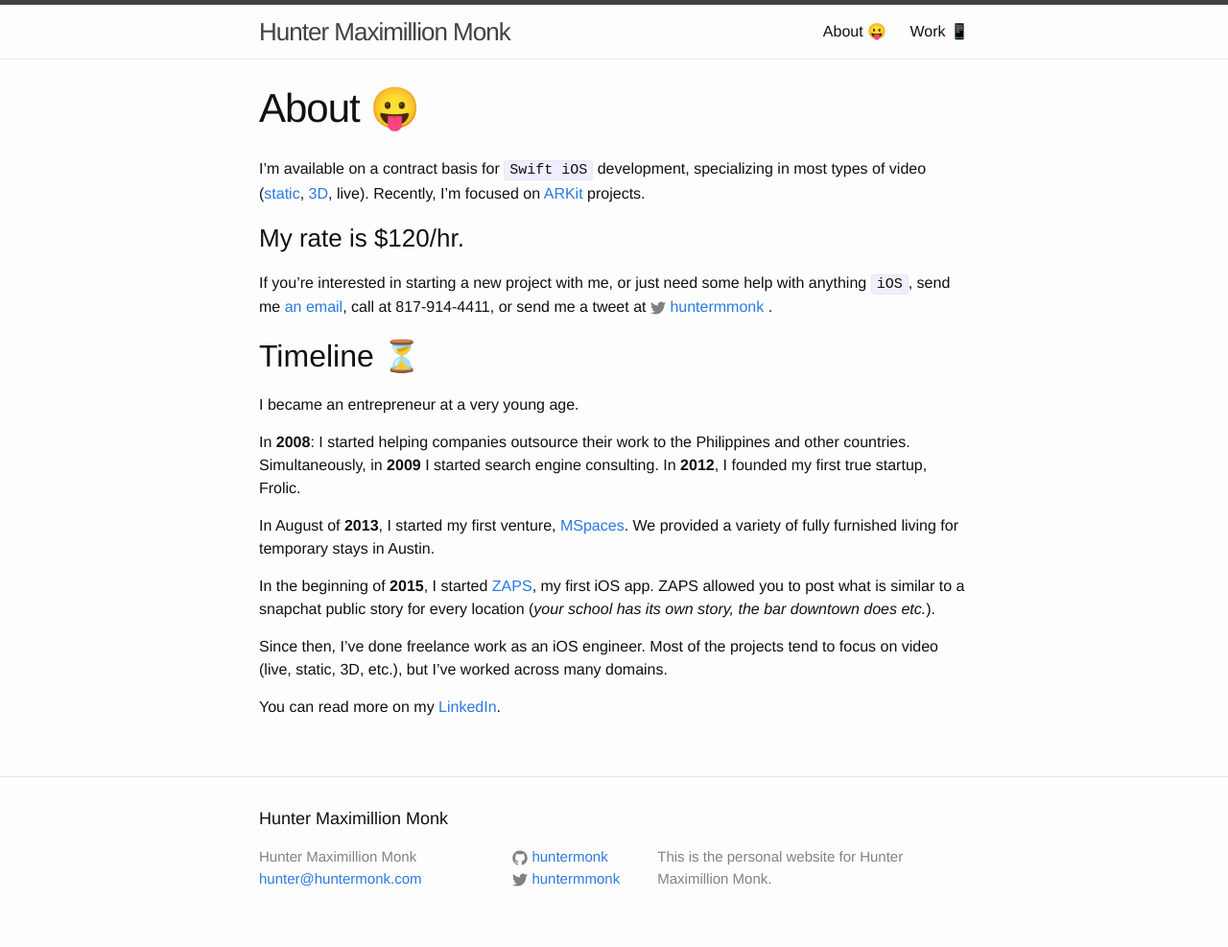
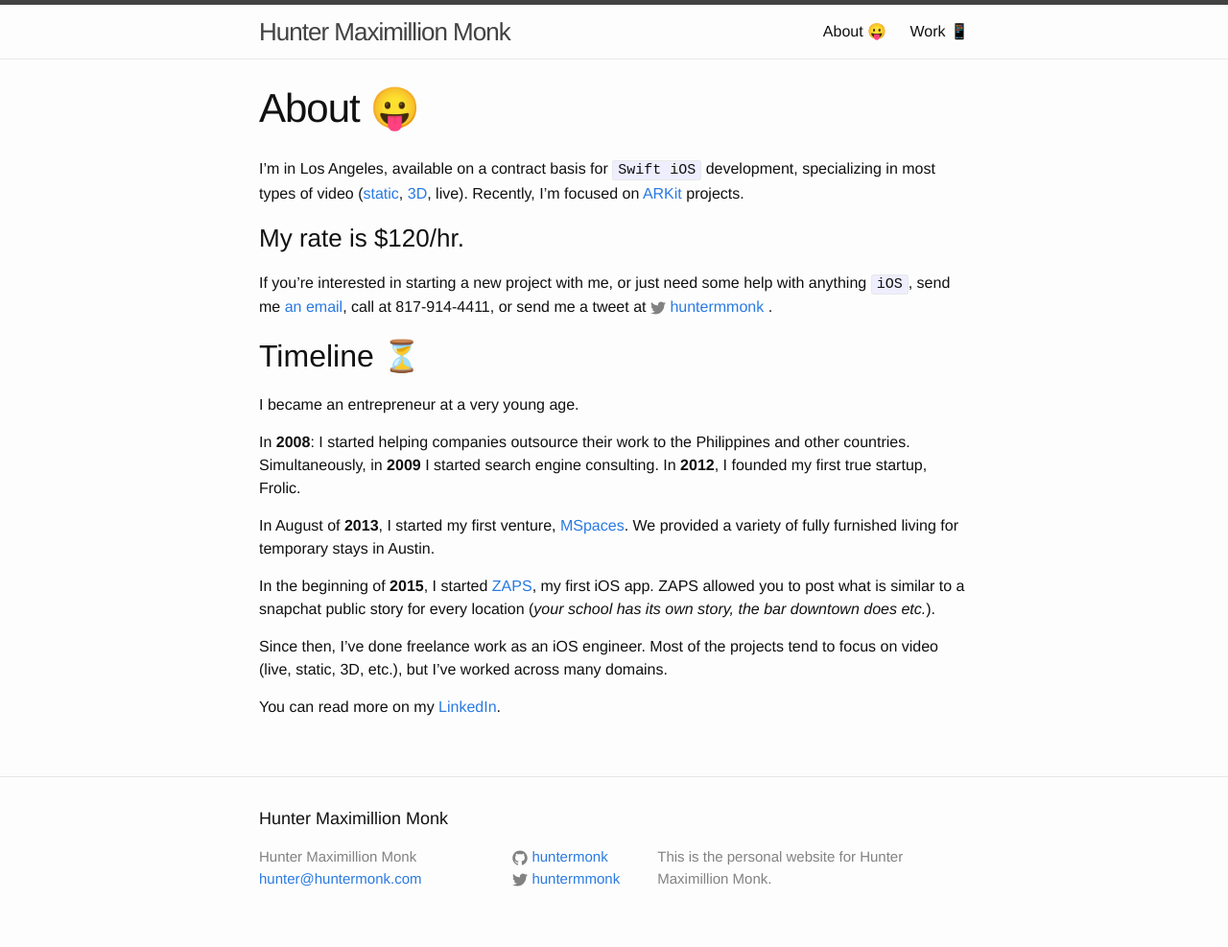
Before and after one commit to huntermonk/huntermonk.github.io, a Jekyll site: the page built from about.md, in a window 1280 px wide. Shown: the whole page at 96% size. Built offline with Jekyll 4.4.1, drawn with Linux system fonts in a browser that asks for light colours; comment, search, counter and statistics services are not loaded.

Commit message:
Add LA to about.md

```diff
--- a/about.md
+++ b/about.md
@@ -4,7 +4,7 @@
 permalink: /about/
 ---
 
-I'm available on a contract basis for `Swift iOS` development, specializing in most types of video ([static](http://www.zapsapp.com), [3D](http://walk-in.theater), live). Recently, I'm focused on [ARKit](https://developer.apple.com/arkit/) projects.
+I'm in Los Angeles, available on a contract basis for `Swift iOS` development, specializing in most types of video ([static](http://www.zapsapp.com), [3D](http://walk-in.theater), live). Recently, I'm focused on [ARKit](https://developer.apple.com/arkit/) projects.
 
 ### My rate is $120/hr.
 
```
